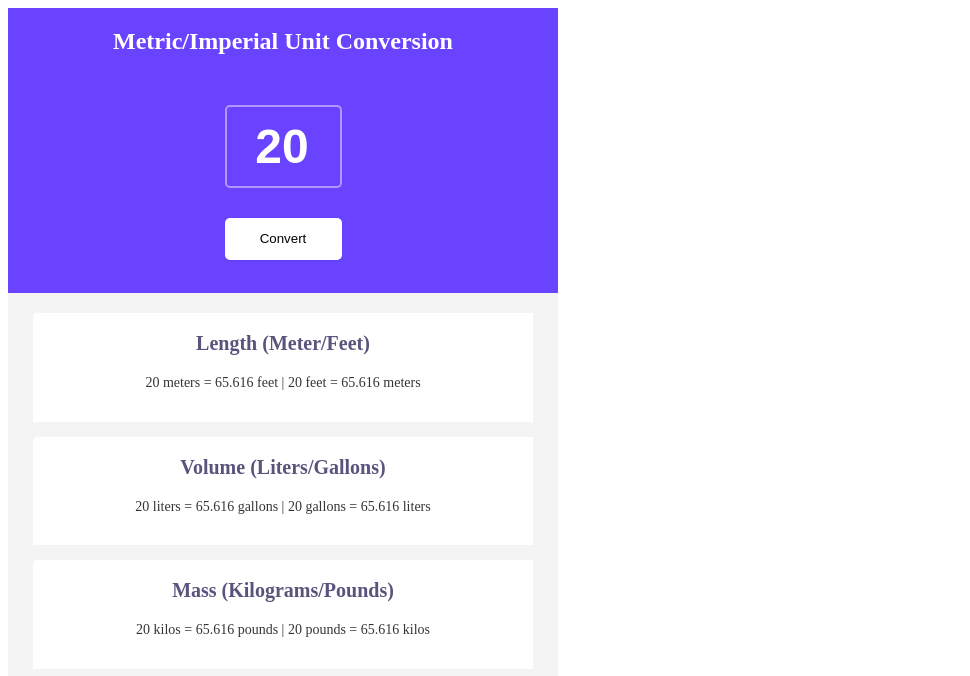
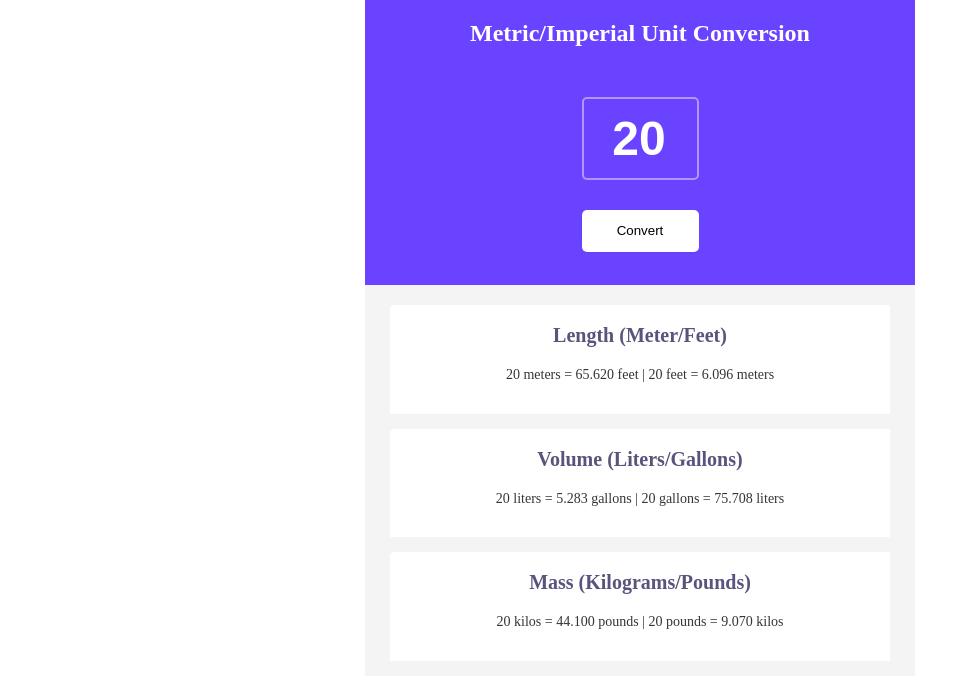
Before and after one commit to danielSafonyan/unit-converter, a plain HTML site: page index.html in a window 1280 px wide. Both pictures are taken after a click on the button "Convert". Shown: the whole page, without its empty margins (0-970 px from the left). Drawn offline with Linux system fonts and the light colour scheme.

Commit message:
Added JS logic

```diff
--- a/index.js
+++ b/index.js
@@ -1 +1,57 @@
-console.log("Hello World!")
+function metersToFeet(meters) {
+    return (meters * 3.281).toFixed(3);
+}
+
+function feetToMeter(feet) {
+    return (feet / 3.281).toFixed(3);
+}
+
+function litersToGallons(liters) {
+    return (liters * 0.264172).toFixed(3);
+}
+
+function gallonsToLiters(gallons) {
+    return (gallons / 0.264172).toFixed(3);
+}
+
+function killosToPounds(killos) {
+    return (killos * 2.205).toFixed(3);
+}
+
+function poundsToKillos(pounds) {
+    return (pounds / 2.205).toFixed(3);
+}
+
+const inputField = document.querySelector("input");
+
+const convertBtn = document.querySelector("button");
+convertBtn.addEventListener('click', function() {
+    const sourceUnit = inputField.value;
+    updateSourceUnits(sourceUnit);
+    unpdateTargetUnits(sourceUnit)
+})
+
+function updateSourceUnits(num) {
+    const allSourceUnits = document.querySelectorAll(".conversion-start");
+    allSourceUnits.forEach(el => el.textContent = num);
+}
+
+function unpdateTargetUnits(sourceUnit) {
+    document.querySelector("#converted-to-feet")
+    .textContent = metersToFeet(sourceUnit);
+
+    document.querySelector("#converted-to-meters")
+    .textContent = feetToMeter(sourceUnit);
+
+    document.querySelector("#converted-to-gallons")
+    .textContent = litersToGallons(sourceUnit);
+
+    document.querySelector("#converted-to-liters")
+    .textContent = gallonsToLiters(sourceUnit);
+
+    document.querySelector("#converted-to-pounds")
+    .textContent = killosToPounds(sourceUnit);
+
+    document.querySelector("#converted-to-kilos")
+    .textContent = poundsToKillos(sourceUnit);
+}
--- a/styles.css
+++ b/styles.css
@@ -1,3 +1,10 @@
+body {
+    margin: 0;
+    display: flex;
+    flex-direction: column;
+    align-items: center;
+}
+
 .conversion-setup {
     width: 550px;
     height: 285px;
```
